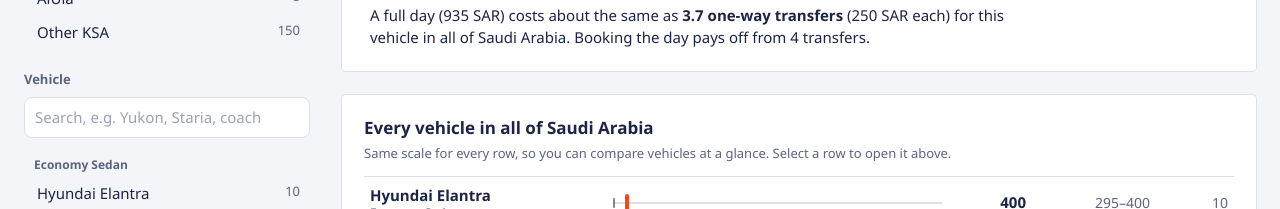
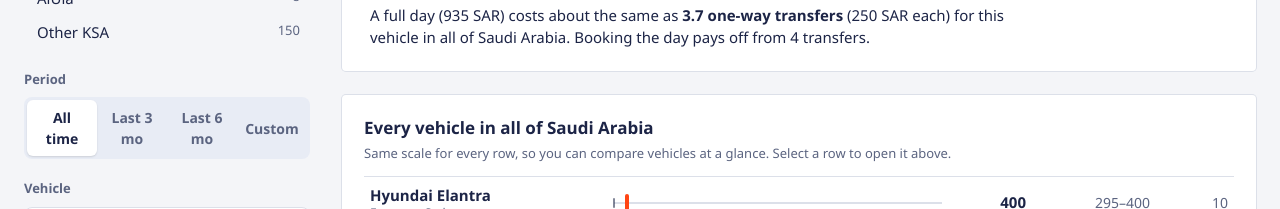
Before and after one commit to faeesmotusone/Fleet-Rate-Card, a React (Vite) app: page / in a window 1280 px wide. Shown: the part 495-704 px from the top of the page. Built offline with nearby package versions, Linux system fonts and the light colour scheme; no server answers; the database is empty.

Commit message:
Implement period filtering and custom date range
Added period filtering options and custom date range inputs.

```diff
--- a/src/components/RateCard.tsx
+++ b/src/components/RateCard.tsx
@@ -24,11 +24,28 @@ export function RateCard({ rows, includeManual, setIncludeManual, manualCount }:
   const [city, setCity] = useState<string>(ALL);
   const [vehicle, setVehicle] = useState<string>('');
   const [q, setQ] = useState('');
+  const [period, setPeriod] = useState<'all' | '3m' | '6m' | 'custom'>('all');
+  const [customFrom, setCustomFrom] = useState('');
+  const [customTo, setCustomTo] = useState('');
   const [downloads, setDownloads] = useState<any>(null);
   useEffect(() => { cap('downloads').then(setDownloads); }, []);
 
+  const allMonths = useMemo(() => [...new Set(rows.map(r => r.month))].sort(), [rows]);
+
   const cur = getCurrency(country, city);
-  const base = useMemo(() => rows.filter(r => r.country === country && r.type === type && (includeManual || !r.manual) && (type === 'Daily' || route === ALL || r.detail === route)), [rows, country, type, route, includeManual]);
+  const base = useMemo(() => {
+    let filtered = rows.filter(r => r.country === country && r.type === type && (includeManual || !r.manual) && (type === 'Daily' || route === ALL || r.detail === route));
+    if (period === '3m') {
+      const recent = allMonths.slice(-3);
+      filtered = filtered.filter(r => recent.includes(r.month));
+    } else if (period === '6m') {
+      const recent = allMonths.slice(-6);
+      filtered = filtered.filter(r => recent.includes(r.month));
+    } else if (period === 'custom' && (customFrom || customTo)) {
+      filtered = filtered.filter(r => (!customFrom || r.month >= customFrom) && (!customTo || r.month <= customTo));
+    }
+    return filtered;
+  }, [rows, country, type, route, includeManual, period, customFrom, customTo, allMonths]);
   const inCity = useMemo(() => base.filter(r => city === ALL || r.city === city), [base, city]);
 
   const vehicleList = useMemo(() => {
@@ -99,6 +116,22 @@ export function RateCard({ rows, includeManual, setIncludeManual, manualCount }:
               return <button key={c} role="radio" aria-checked={city === c} disabled={!n} className={city === c ? 'on' : ''} onClick={() => setCity(c)}><span>{c === ALL ? 'All cities' : c}{country === 'International' && c !== ALL && CITY_CURRENCY[c] ? <em className="cur-tag">{CITY_CURRENCY[c]}</em> : null}</span><span className="count">{n}</span></button>;
             })}
           </div>
+        </div>
+        <div className="field">
+          <span className="field-label">Period</span>
+          <Seg label="Period" value={period} onChange={v => setPeriod(v)} options={[
+            { v: 'all', l: 'All time' }, { v: '3m', l: 'Last 3 mo' }, { v: '6m', l: 'Last 6 mo' }, { v: 'custom', l: 'Custom' }
+          ]} />
+          {period === 'custom' && (
+            <div className="month-range">
+              <input type="month" value={customFrom} onChange={e => setCustomFrom(e.target.value)} min={allMonths[0]} max={allMonths[allMonths.length - 1]} />
+              <span className="month-range-sep">to</span>
+              <input type="month" value={customTo} onChange={e => setCustomTo(e.target.value)} min={allMonths[0]} max={allMonths[allMonths.length - 1]} />
+            </div>
+          )}
+          {period !== 'all' && base.length > 0 && (
+            <p className="muted small period-note">{base.length} booking{base.length !== 1 ? 's' : ''} in this period</p>
+          )}
         </div>
         <div className="field">
           <label className="field-label" htmlFor="vsearch">Vehicle</label>
```
